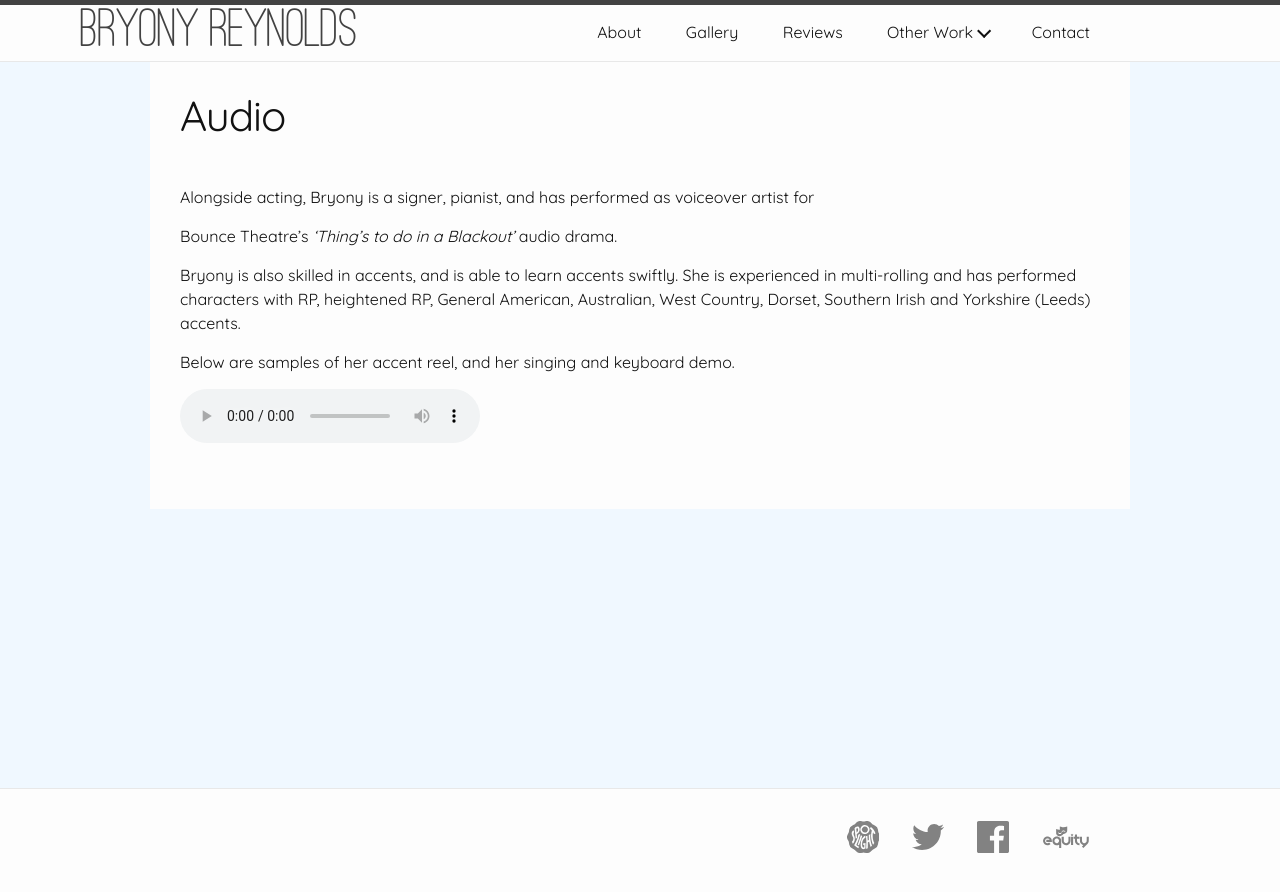
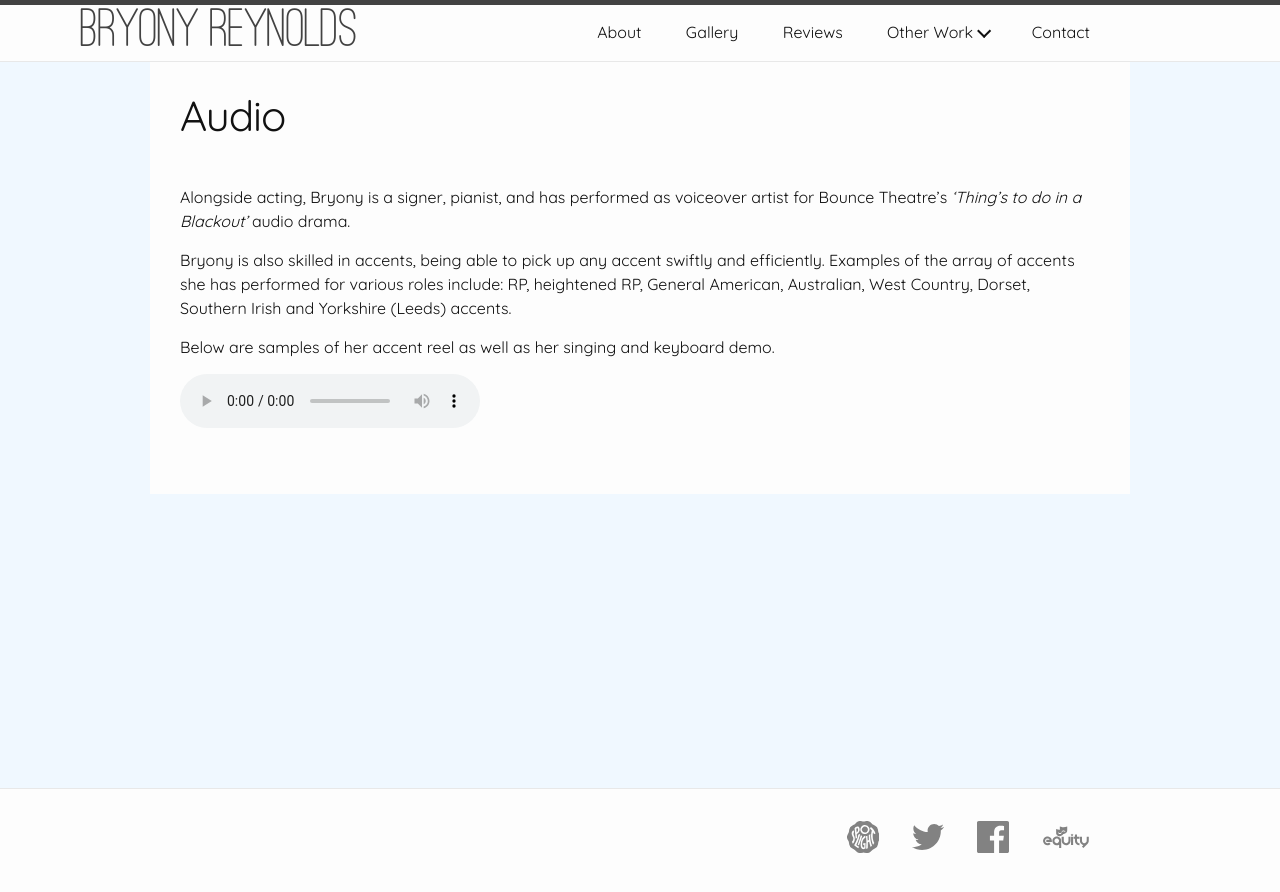
Before and after one commit to joncraggs/bryony-website, a Jekyll site: the page built from other_work/audio.md, in a window 1280 px wide. Shown: the top 892 px of the page. Built offline with Jekyll 4.4.1, drawn with Linux system fonts in a browser that asks for light colours.

Commit message:
word changes

```diff
--- a/other_work/audio.md
+++ b/other_work/audio.md
@@ -4,13 +4,11 @@ title: Audio
 permalink: /audio/
 ---
 
-Alongside acting, Bryony is a signer, pianist, and has performed as voiceover artist for
+Alongside acting, Bryony is a signer, pianist, and has performed as voiceover artist for Bounce Theatre's _'Thing's to do in a Blackout'_ audio drama.
 
-Bounce Theatre's _'Thing's to do in a Blackout'_ audio drama.
+Bryony is also skilled in accents, being able to pick up any accent swiftly and efficiently. Examples of the array of accents she has performed for various roles include: RP, heightened RP, General American, Australian, West Country, Dorset, Southern Irish and Yorkshire (Leeds) accents.
 
-Bryony is also skilled in accents, and is able to learn accents swiftly. She is experienced in multi-rolling and has performed characters with RP, heightened RP, General American, Australian, West Country, Dorset, Southern Irish and Yorkshire (Leeds) accents.
-
-Below are samples of her accent reel, and her singing and keyboard demo.
+Below are samples of her accent reel as well as her singing and keyboard demo.
 
 <audio controls preload>
     <source src="{{ site.url }}/audio/Accentreel-BryonyReynolds.mp3" type="audio/mpeg">
```
